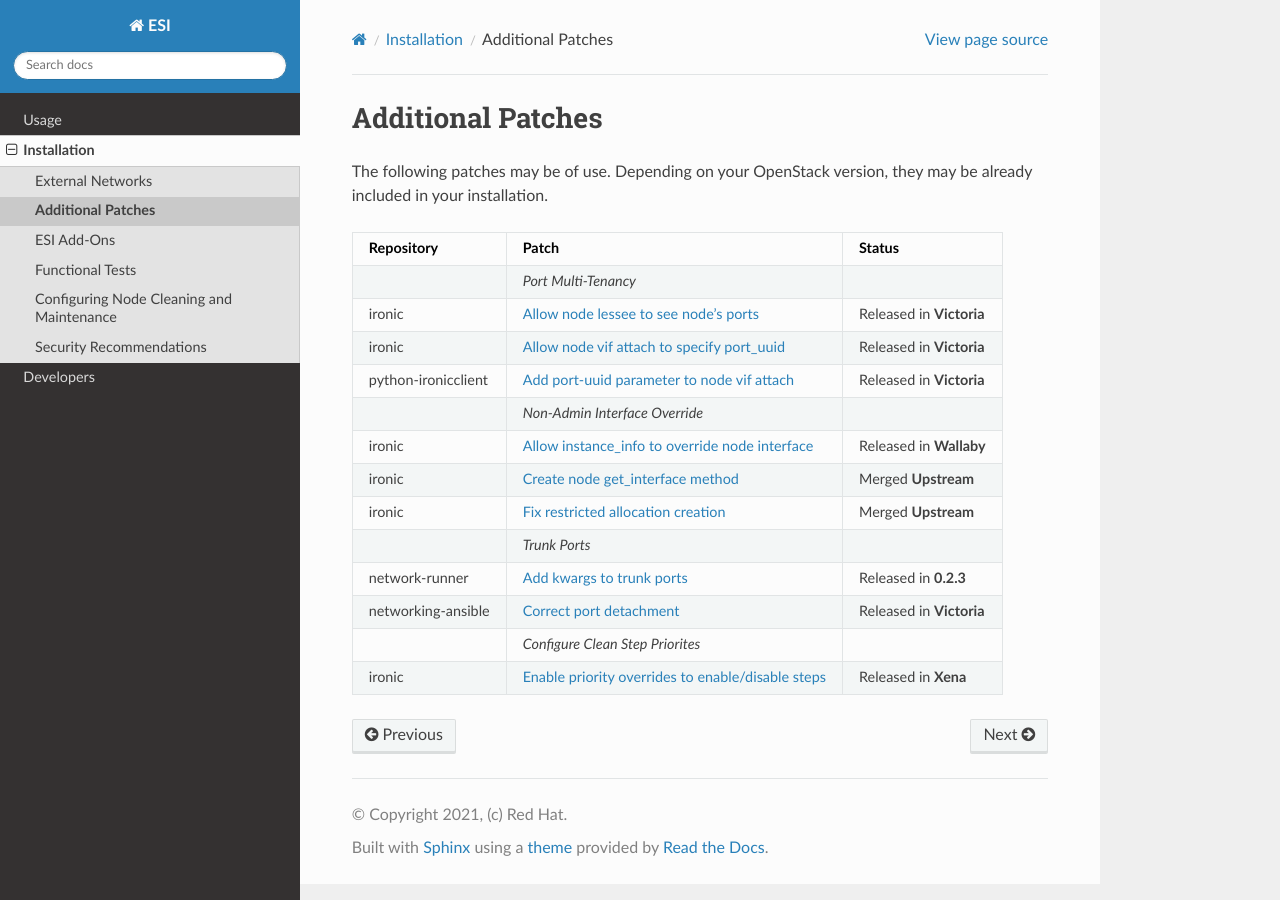
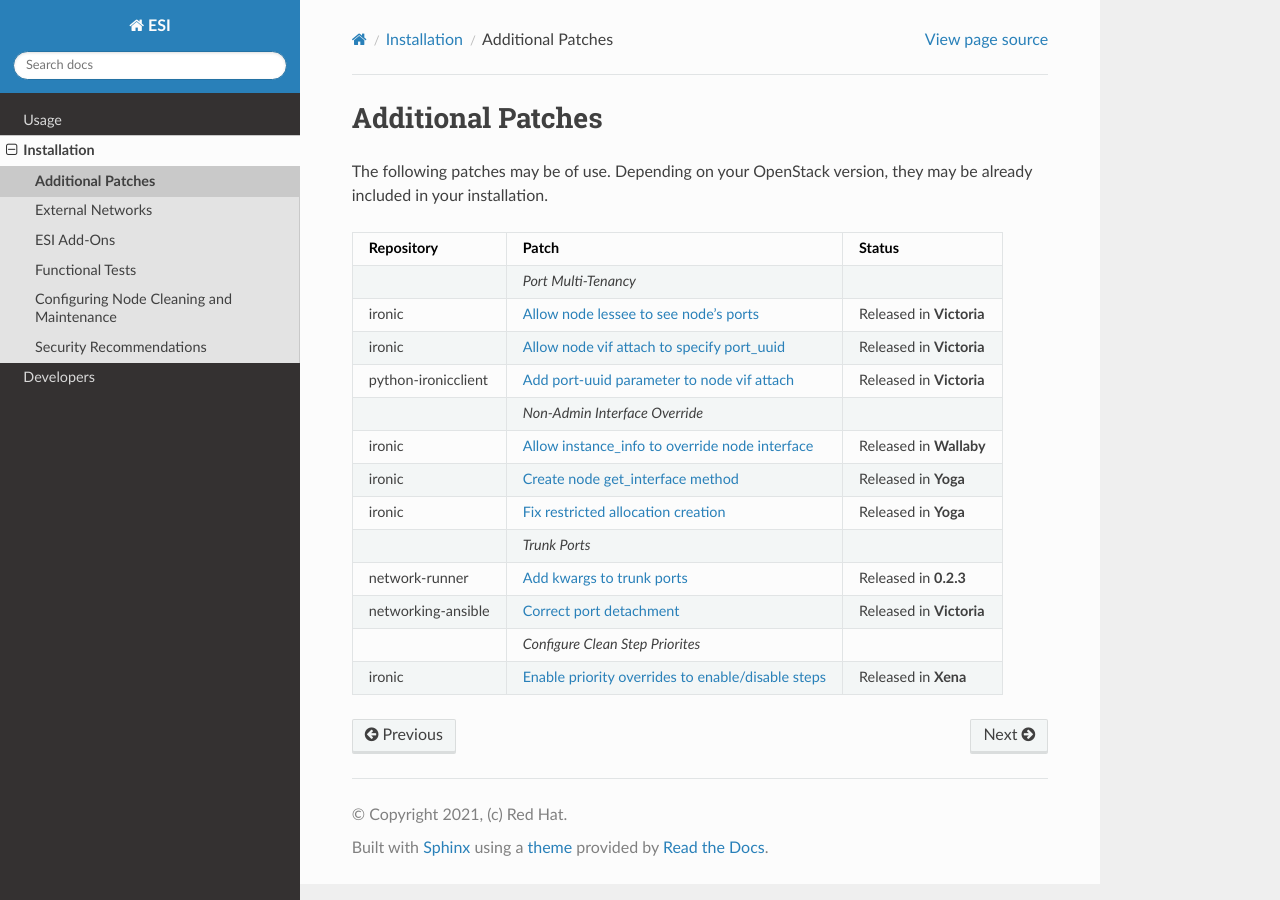
Before and after one commit to CCI-MOC/esi, a Sphinx documentation site: the page built from docs/source/install/additional_patches.rst, in a window 1280 px wide. Built offline with Sphinx 7.4.7 and the Read the Docs theme 2.0.0, drawn with Linux system fonts in a browser that asks for light colours.

Commit message:
Updated patch list for Yoga

```diff
--- a/docs/source/install/additional_patches.rst
+++ b/docs/source/install/additional_patches.rst
@@ -18,9 +18,9 @@ The following patches may be of use. Depending on your OpenStack version, they m
 +---------------------+-----------------------------------------------------+--------------------------+
 | ironic              | `Allow instance_info to override node interface`_   | Released in **Wallaby**  |
 +---------------------+-----------------------------------------------------+--------------------------+
-| ironic              | `Create node get_interface method`_                 | Merged **Upstream**      |
+| ironic              | `Create node get_interface method`_                 | Released in **Yoga**     |
 +---------------------+-----------------------------------------------------+--------------------------+
-| ironic              | `Fix restricted allocation creation`_               | Merged **Upstream**      |
+| ironic              | `Fix restricted allocation creation`_               | Released in **Yoga**     |
 +---------------------+-----------------------------------------------------+--------------------------+
 |                     | *Trunk Ports*                                       |                          |
 +---------------------+-----------------------------------------------------+--------------------------+
--- a/docs/source/install/index.rst
+++ b/docs/source/install/index.rst
@@ -13,8 +13,8 @@ The key feature that needs to be configured is `Ironic node multi-tenancy`_. Con
 .. toctree::
    :maxdepth: 2
 
+   additional_patches
    external_network
-   additional_patches
    esi_add_ons
    functional_tests
    node_cleaning
```
